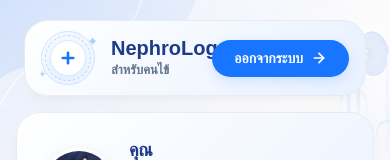
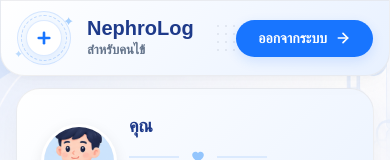
Before and after one commit to iamc9ju/NephroLog, a Next.js app: page /patient/dashboard in a window 390 px wide. Shown: the top 160 px of the page. Built offline with nearby package versions, Linux system fonts and the light colour scheme; no server answers; a web font is replaced by a local one.

Commit message:
style: change patient header to position fixed and add top padding offsets to content areas

```diff
--- a/src/app/patient/dashboard/patient.module.css
+++ b/src/app/patient/dashboard/patient.module.css
@@ -16,19 +16,127 @@
 }
 
 .header {
-  margin: 20px 24px 0 24px;
+  position: fixed;
+  top: 0;
+  left: 0;
+  right: 0;
+  z-index: 100;
   background: linear-gradient(135deg, var(--surface) 0%, var(--primary-light) 100%);
   backdrop-filter: blur(10px);
-  border: 1px solid rgba(228, 228, 231, 0.6);
-  border-radius: 24px;
+  border-bottom: 1px solid rgba(228, 228, 231, 0.6);
+  border-radius: 0 0 24px 24px;
   padding: 16px 24px;
   display: flex;
   align-items: center;
   justify-content: space-between;
   box-shadow: 0 10px 25px -5px rgba(0, 0, 0, 0.03), 0 8px 10px -6px rgba(0, 0, 0, 0.03);
+  overflow: visible;
+  gap: 12px;
+}
+
+.menuWrapper {
   position: relative;
-  overflow: hidden;
-  gap: 12px;
+  display: inline-block;
+  z-index: 101;
+}
+
+.menuToggleBtn {
+  background-color: transparent;
+  color: var(--text-secondary);
+  border: none;
+  width: 44px;
+  height: 44px;
+  border-radius: 50%;
+  display: flex;
+  align-items: center;
+  justify-content: center;
+  cursor: pointer;
+  transition: all 0.2s ease;
+  flex-shrink: 0;
+  outline: none;
+}
+
+.menuToggleBtn:hover, .menuToggleBtnActive {
+  background-color: var(--primary-light);
+  color: var(--primary);
+}
+
+.dropdownMenu {
+  position: absolute;
+  top: calc(100% + 8px);
+  right: 0;
+  width: 200px;
+  background-color: var(--surface);
+  border: 1px solid var(--surface-border);
+  border-radius: 16px;
+  box-shadow: 0 10px 25px -5px rgba(0, 0, 0, 0.08), 0 8px 10px -6px rgba(0, 0, 0, 0.03);
+  padding: 8px;
+  display: flex;
+  flex-direction: column;
+  gap: 4px;
+  animation: slideDownFade 0.2s ease-out forwards;
+  z-index: 1000;
+}
+
+@keyframes slideDownFade {
+  from { opacity: 0; transform: translateY(-8px); }
+  to { opacity: 1; transform: translateY(0); }
+}
+
+.dropdownItem {
+  width: 100%;
+  padding: 10px 14px;
+  display: flex;
+  align-items: center;
+  gap: 10px;
+  background: transparent;
+  border: none;
+  border-radius: 10px;
+  font-size: 14px;
+  font-weight: 600;
+  color: var(--text-primary);
+  cursor: pointer;
+  transition: all 0.15s ease;
+  text-align: left;
+  min-height: auto;
+  height: auto;
+}
+
+.dropdownItem:hover {
+  background-color: var(--primary-light);
+  color: var(--primary);
+}
+
+.dropdownItem svg {
+  color: var(--text-secondary);
+  transition: all 0.15s ease;
+}
+
+.dropdownItem:hover svg {
+  color: var(--primary);
+}
+
+.logoutItem {
+  color: var(--danger) !important;
+}
+
+.logoutItem:hover {
+  background-color: var(--danger-light) !important;
+  color: var(--danger) !important;
+}
+
+.logoutItem svg {
+  color: var(--danger) !important;
+}
+
+.logoutItem:hover svg {
+  color: var(--danger) !important;
+}
+
+.dropdownDivider {
+  height: 1px;
+  background-color: var(--surface-border);
+  margin: 4px 6px;
 }
 
 .headerLeft {
@@ -177,6 +285,7 @@
 .main {
   flex: 1;
   padding: 24px;
+  padding-top: 110px;
   display: flex;
   flex-direction: column;
   gap: 24px;
@@ -959,6 +1068,7 @@
   }
   .main {
     padding: 16px;
+    padding-top: 102px;
     gap: 16px;
   }
   .statsGrid {
@@ -1012,6 +1122,9 @@
 
 /* Mobile: ≤480px */
 @media (max-width: 480px) {
+  .main {
+    padding-top: 88px;
+  }
   .filterGrid {
     grid-template-columns: 1fr 1fr;
   }
--- a/src/app/tracker/[sessionId]/tracker.module.css
+++ b/src/app/tracker/[sessionId]/tracker.module.css
@@ -18,18 +18,21 @@
 }
 
 .header {
-  margin: 20px 24px 0 24px;
+  position: fixed;
+  top: 0;
+  left: 0;
+  right: 0;
+  z-index: 100;
   background: linear-gradient(135deg, var(--surface) 0%, var(--primary-light) 100%);
   backdrop-filter: blur(10px);
-  border: 1px solid rgba(228, 228, 231, 0.6);
-  border-radius: 24px;
+  border-bottom: 1px solid rgba(228, 228, 231, 0.6);
+  border-radius: 0 0 24px 24px;
   padding: 12px 24px;
   display: flex;
   align-items: center;
   justify-content: space-between;
   box-shadow: 0 10px 25px -5px rgba(0, 0, 0, 0.03), 0 8px 10px -6px rgba(0, 0, 0, 0.03);
-  position: relative;
-  overflow: hidden;
+  overflow: visible;
   gap: 12px;
 }
 
@@ -95,6 +98,7 @@
 
 /* Progress Bar */
 .progressContainer {
+  margin-top: 60px;
   padding: 16px 20px;
   background-color: var(--surface);
   border-bottom: 1px solid var(--surface-border);
@@ -326,7 +330,7 @@
 /* Tablet: ≤768px */
 @media (max-width: 768px) {
   .header {
-    margin: 16px 16px 0 16px;
+    margin: 0;
     padding: 10px 16px;
   }
   .patientBanner {
@@ -339,6 +343,7 @@
     padding: 16px 8px;
   }
   .progressContainer {
+    margin-top: 56px;
     padding: 12px 16px;
   }
   .timerValue {
@@ -360,10 +365,13 @@
 /* Mobile: ≤480px */
 @media (max-width: 480px) {
   .header {
-    margin: 12px 12px 0 12px;
+    margin: 0;
     padding: 8px 12px;
     min-height: auto;
-    border-radius: 20px;
+    border-radius: 0 0 20px 20px;
+  }
+  .progressContainer {
+    margin-top: 46px;
   }
   .backBtn {
     font-size: 13px;
```
